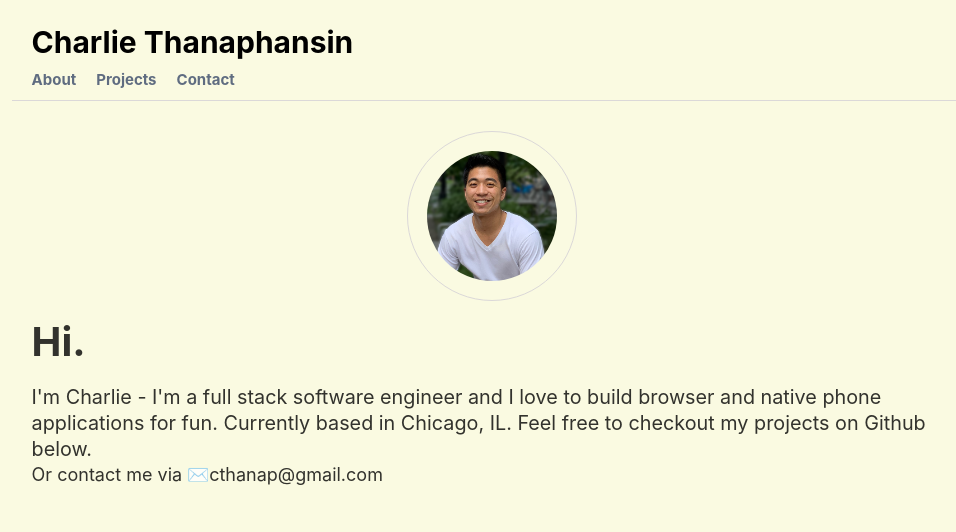
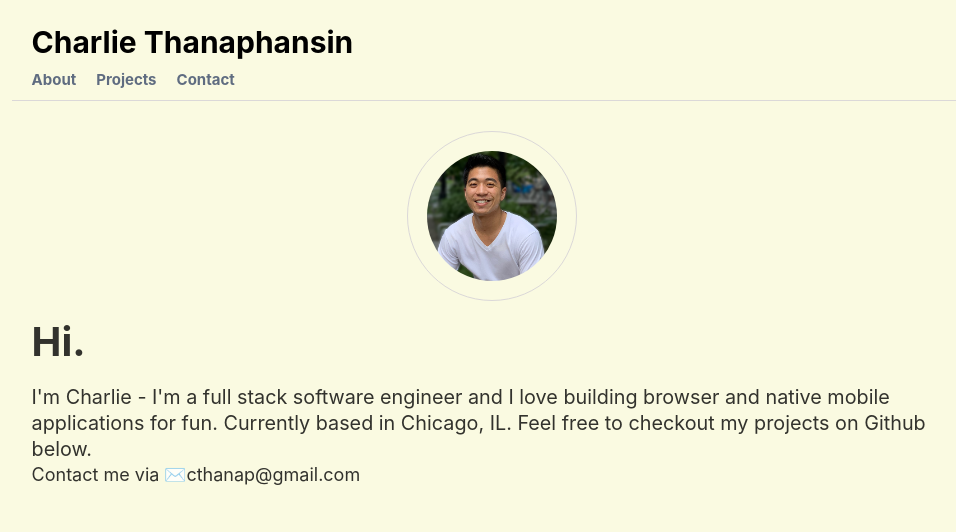
Before and after one commit to charlie-ttt/charlieWebsite, a Gatsby site: page / in a window 1280 px wide. Shown: the top 532 px of the page, without its empty margins (148-1104 px from the left). Built offline with nearby package versions, Linux system fonts and the light colour scheme; Gatsby itself is replaced by a stand-in of ours.

Commit message:
about to send to heroku

```diff
--- a/src/pages/index.js
+++ b/src/pages/index.js
@@ -31,11 +31,11 @@ const IndexPage = props => {
           <h1 style={{ fontWeight: "bold", fontSize: "40px" }}>Hi.</h1>
         </div>
         <p style={styles.bioText}>
-          I'm Charlie - I'm a full stack software engineer and I love to build
-          browser and native phone applications for fun. Currently based in
+          I'm Charlie - I'm a full stack software engineer and I love building
+          browser and native mobile applications for fun. Currently based in
           Chicago, IL. Feel free to checkout my projects on Github below.
         </p>
-        <p>Or contact me via ✉️cthanap@gmail.com</p>
+        <p>Contact me via ✉️cthanap@gmail.com</p>
         <div style={styles.iconContainerStyle}>
           <a href="https://github.com/charlie-ttt">
             <img src={`../github.png`} style={styles.iconStyle} />
```
